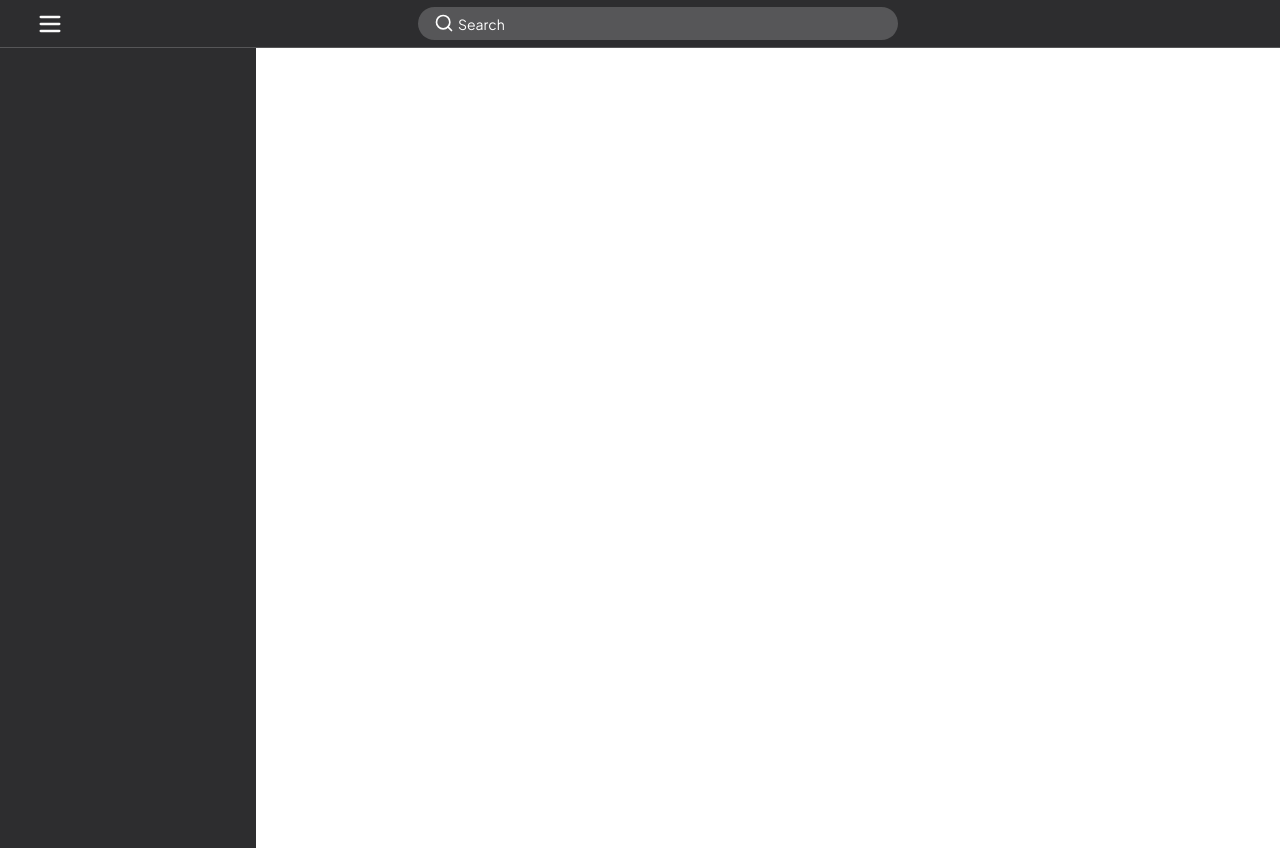
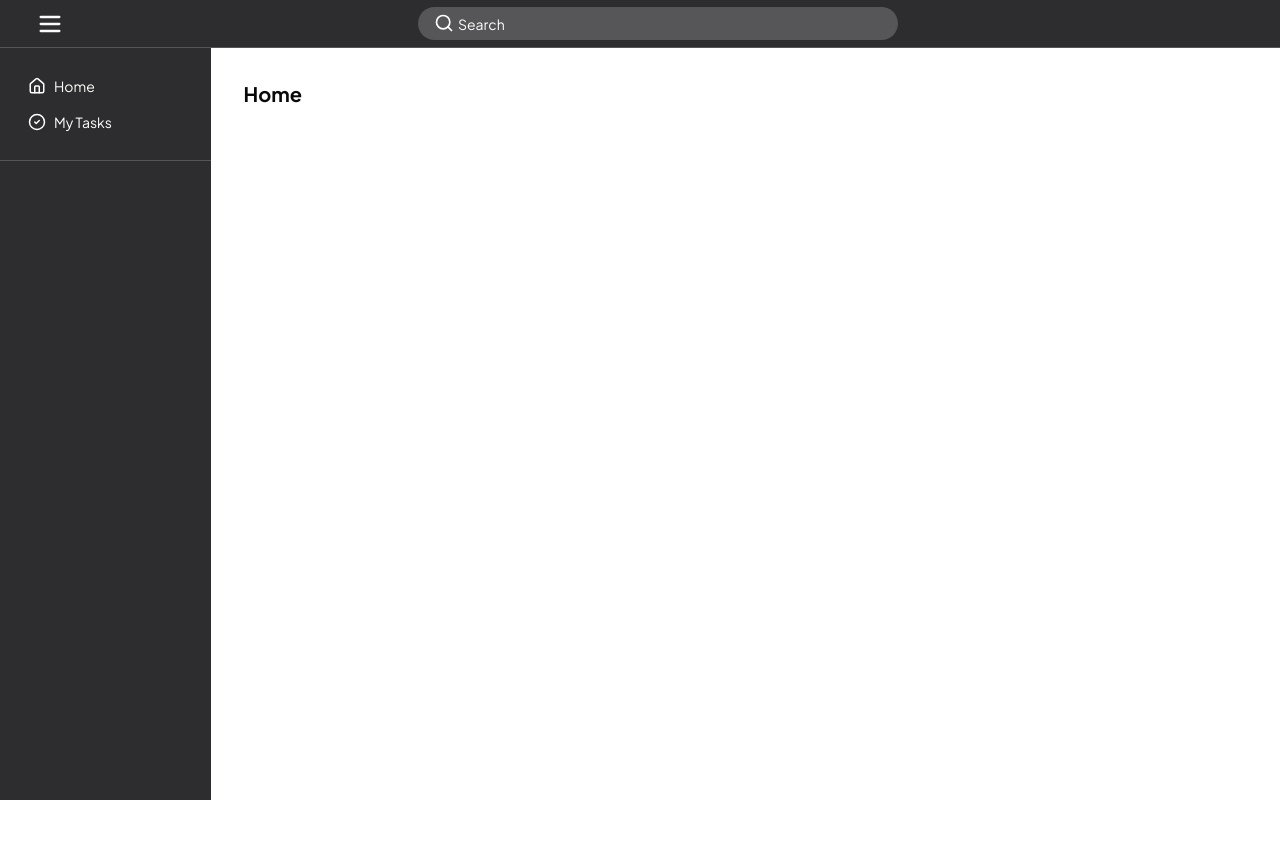
Before and after one commit to Oz996/Flow-Task-Manager, a Next.js app: page / in a window 1280 px wide. Both pictures are taken after a click on the button "Expand sidebar". After the commit the page ends 800 px from the top, so only its background shows below. Built offline with nearby package versions, Linux system fonts and the light colour scheme.

Commit message:
adjustments and animations for sidebar

```diff
--- a/app/layout.tsx
+++ b/app/layout.tsx
@@ -34,8 +34,10 @@ export default function RootLayout({
         >
           <SidebarContextProvider>
             <Header />
-            <Sidebar />
-            <main>{children}</main>
+            <main className="flex">
+              <Sidebar />
+              {children}
+            </main>
           </SidebarContextProvider>
         </ThemeProvider>
       </body>
--- a/app/page.tsx
+++ b/app/page.tsx
@@ -1,9 +1,7 @@
-import Sidebar from "@/components/sidebar/sidebar";
-
 export default async function Index() {
   return (
-    <>
-      <div></div>
-    </>
+    <section className="block w-screen px-8">
+      <h1 className="font-bold text-xl pt-20">Home</h1>
+    </section>
   );
 }
--- a/components/header/header.tsx
+++ b/components/header/header.tsx
@@ -3,7 +3,7 @@ import SidebarButton from "./sidebar-button";
 
 export default function Header() {
   return (
-    <header className="w-screen h-[3rem] bg-main absolute left-0 top-0 border-b-main-light border-b">
+    <header className="w-screen h-12 bg-main absolute left-0 top-0 border-b-main-light border-b">
       <div className="container flex justify-between items-center h-full">
         <SidebarButton />
         <Searchbar />
--- a/components/sidebar/sidebar.tsx
+++ b/components/sidebar/sidebar.tsx
@@ -1,22 +1,56 @@
 "use client";
 import { useSidebar } from "@/hooks/useSidebar";
 import { AnimatePresence, motion } from "framer-motion";
+import { CircleCheck, House } from "lucide-react";
+import Link from "next/link";
 
 export default function Sidebar() {
   const { sidebarOpen } = useSidebar();
+  const iconSize = 18;
 
   return (
     <AnimatePresence>
       {sidebarOpen && (
         <motion.aside
+          key="sidebar"
           aria-expanded={sidebarOpen}
-          className="bg-main mt-[3rem] h-screen"
+          className="bg-main pt-12 h-screen"
           initial={{ width: 0 }}
           animate={{ width: "16rem" }}
           exit={{ width: 0 }}
           transition={{ duration: 0.3 }}
         >
-          <div></div>
+          <motion.div
+            key="sidebar-content"
+            className="overflow-hidden text-nowrap"
+            initial={{ opacity: 0, x: "-100%" }}
+            animate={{ opacity: 1, x: 0 }}
+            exit={{ opacity: 0, x: "-100%" }}
+            transition={{ duration: 0.15 }}
+          >
+            <nav className="py-5 border-b border-b-main-light">
+              <ul className="flex flex-col text-white text-sm px-4">
+                <li>
+                  <Link
+                    href="/"
+                    className="flex gap-2 items-center rounded-lg px-3 py-2 hover:bg-main-light duration-200"
+                  >
+                    <House size={iconSize} />
+                    <span>Home</span>
+                  </Link>
+                </li>
+                <li>
+                  <Link
+                    href="/"
+                    className="flex gap-2 items-center rounded-lg px-3 py-2 hover:bg-main-light duration-200"
+                  >
+                    <CircleCheck size={iconSize} />
+                    <span>My Tasks</span>
+                  </Link>
+                </li>
+              </ul>
+            </nav>
+          </motion.div>
         </motion.aside>
       )}
     </AnimatePresence>
--- a/lib/supabase/check-env-vars.ts
+++ /dev/null
@@ -1,6 +0,0 @@
-// This check can be removed
-// it is just for tutorial purposes
-
-export const hasEnvVars =
-  process.env.NEXT_PUBLIC_SUPABASE_URL &&
-  process.env.NEXT_PUBLIC_SUPABASE_ANON_KEY;
--- a/package.json
+++ b/package.json
@@ -14,6 +14,7 @@
     "@supabase/supabase-js": "latest",
     "autoprefixer": "10.4.17",
     "class-variance-authority": "^0.7.0",
+    "classnames": "^2.5.1",
     "clsx": "^2.1.1",
     "framer-motion": "^11.11.3",
     "geist": "^1.2.1",
```
Also changed, not shown: 1 other file (tests, documents, lock files or other folders).
